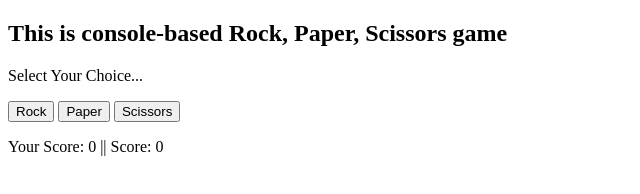
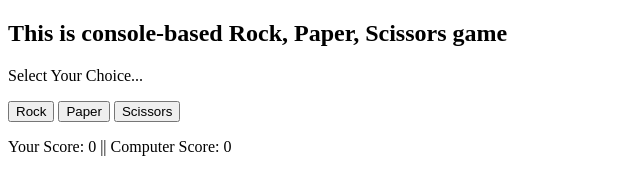
Before and after one commit to neill-thapa/rock-paper-scissors, a plain HTML site: page index.html in a window 1280 px wide. Shown: the full height of the page, 0-640 px from the left. Drawn offline with Linux system fonts and the light colour scheme.

Commit message:
fix typo in scores

```diff
--- a/index.html
+++ b/index.html
@@ -13,7 +13,7 @@
     <button id="scissors">Scissors</button>
 
     <div id="scores">
-        <p>Your Score: 0 || Score: 0</p>
+        <p>Your Score: 0 || Computer Score: 0</p>
     </div>
 
     <div id="result"></div>
```
